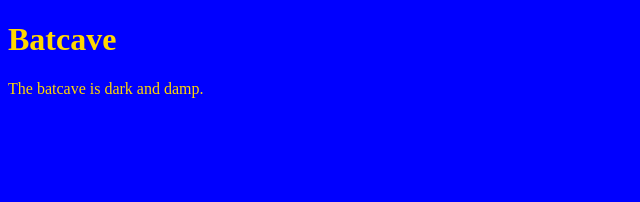
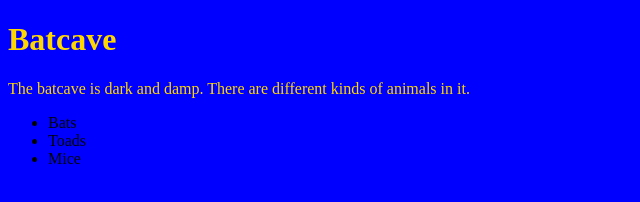
Before and after one commit to lamszechun/lamszechun.github.io, a plain HTML site: page unit 1/index.html in a window 1280 px wide. Shown: the whole page, without its empty margins (0-640 px from the left). Drawn offline with Linux system fonts and the light colour scheme.

Commit message:
list
Added an unordered list

```diff
--- a/unit 1/index.html
+++ b/unit 1/index.html
@@ -8,7 +8,12 @@
 
 <body>
   <h1>Batcave</h1>
-  <p> The batcave is dark and damp.</p>
+  <p> The batcave is dark and damp. There are different kinds of animals in it.</p>
+  <ul>
+    <li>Bats</li>
+    <li>Toads</li>
+    <li>Mice</li>
+  </ul>
 </body>
 
 </html>
```
